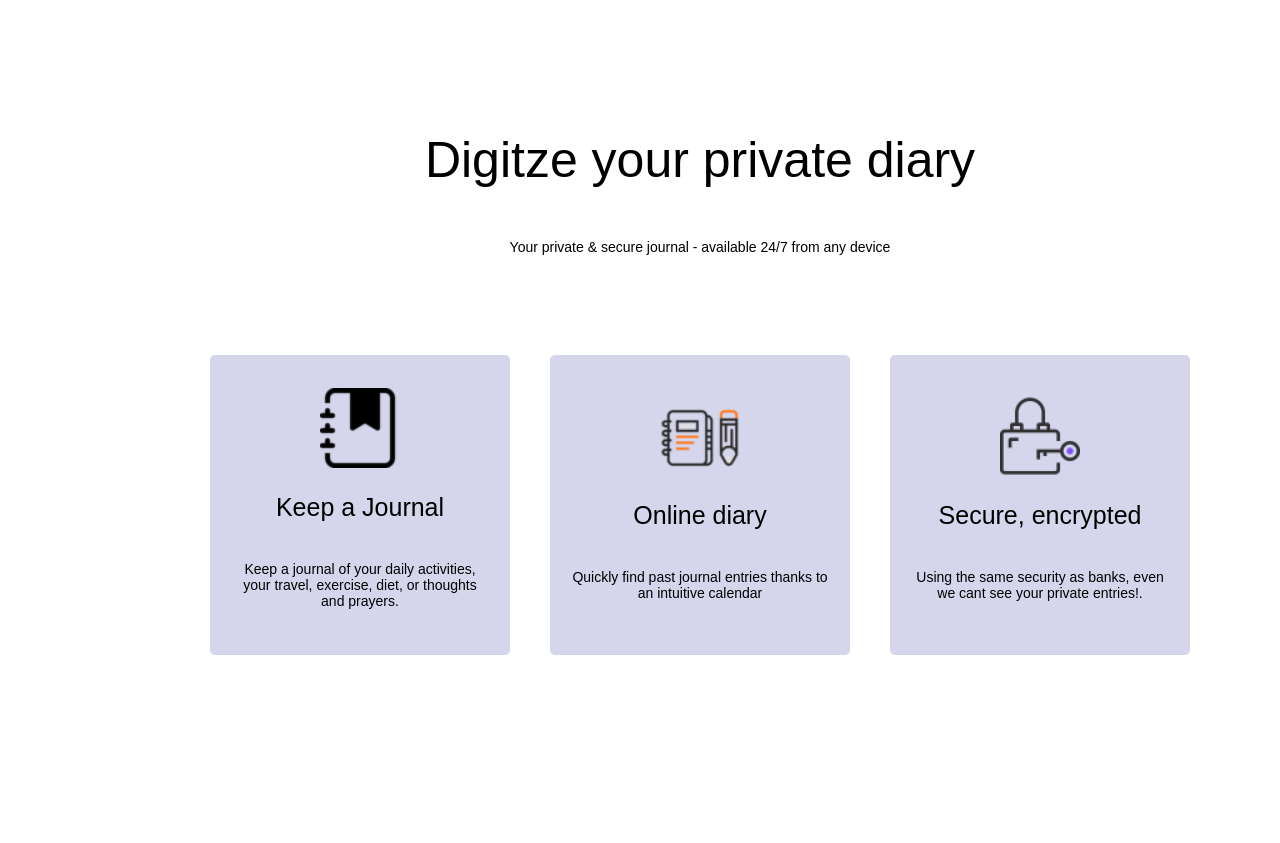
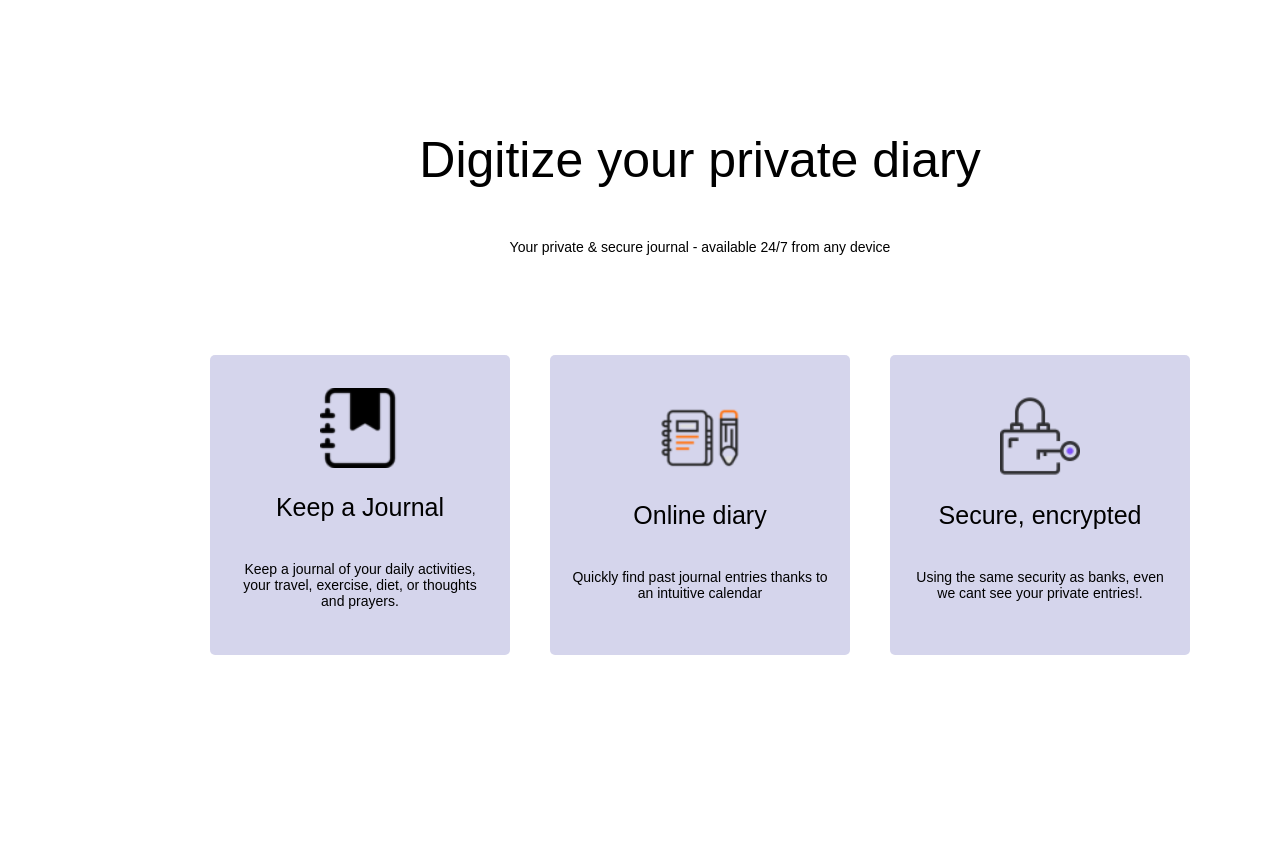
Before and after one commit to RealRichi3/Journal, a plain HTML site: page index.html in a window 1280 px wide. Shown: the part 1120-1963 px from the top of the page. Drawn offline with Linux system fonts and the light colour scheme.

Commit message:
Corrected typo in index.html

```diff
--- a/index.html
+++ b/index.html
@@ -72,7 +72,7 @@
             <!-- Product summary Sectioni -->
             <div class="bodyB">
                 <div class="headerB">
-                    <p> Digitze your private diary</p>
+                    <p> Digitize your private diary</p>
                     <p> Your private & secure journal - available 24/7 from any device</p>
                 </div>
                 <div class="content">
```
